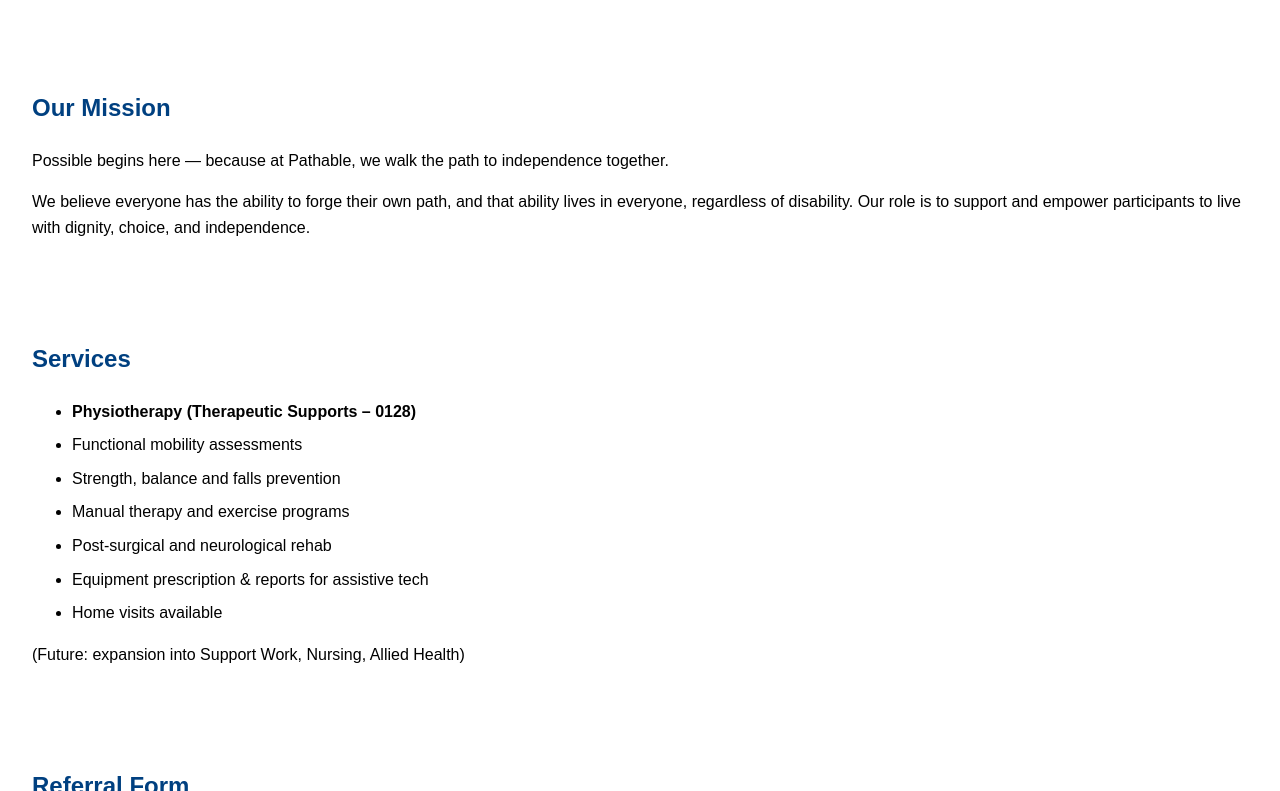
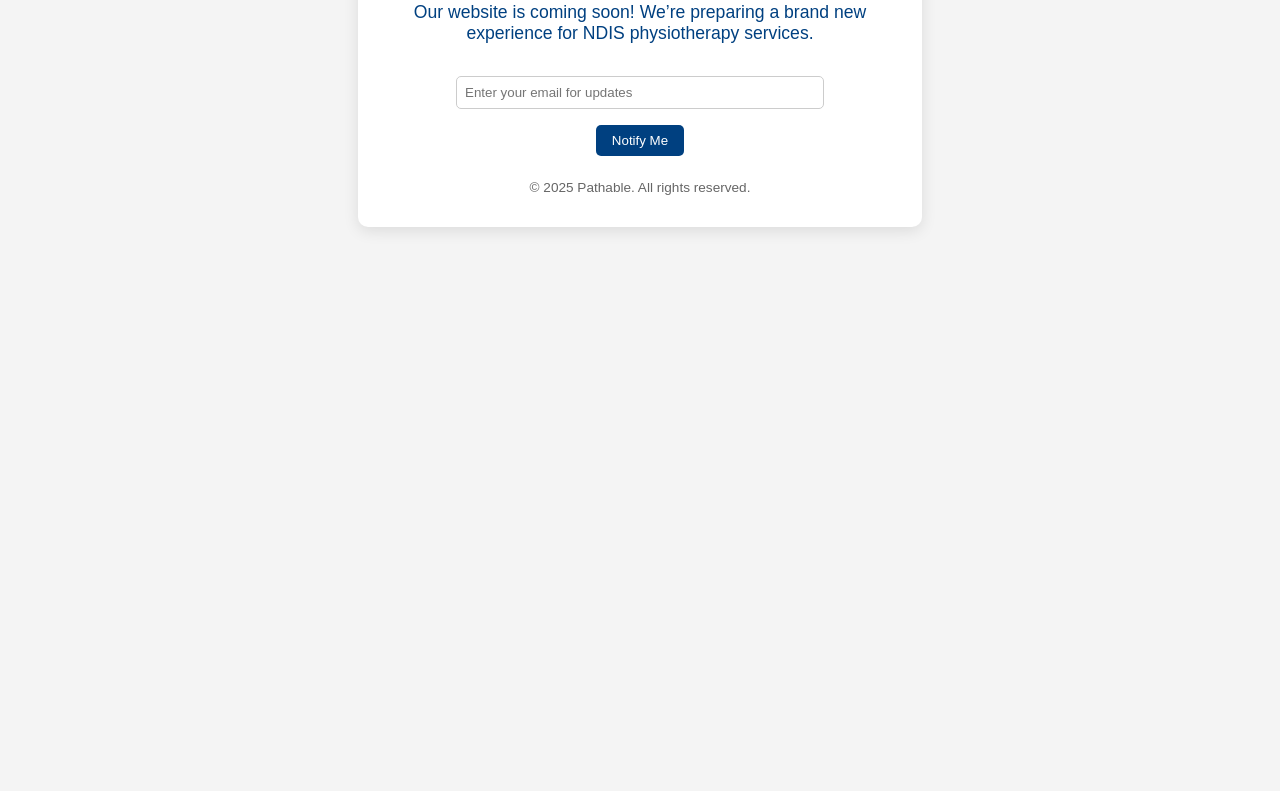
Before and after one commit to soong-au/pathable_website, a plain HTML site: page index.html in a window 1280 px wide. Shown: the part 346-1137 px from the top of the page. After the commit the page ends 800 px from the top, so only its background shows below. Drawn offline with Linux system fonts and the light colour scheme.

Commit message:
coming soon index.html

```diff
--- a/index.html
+++ b/index.html
@@ -3,68 +3,74 @@
 <head>
   <meta charset="UTF-8">
   <meta name="viewport" content="width=device-width, initial-scale=1.0">
-  <title>Pathable - NDIS Physiotherapy</title>
+  <title>Pathable - Coming Soon</title>
   <style>
-    body { font-family: Arial, sans-serif; line-height: 1.6; margin: 0; padding: 0; }
-    header { background-color: #004080; color: #fff; padding: 2rem; text-align: center; }
-    section { padding: 2rem; }
-    h1, h2 { color: #004080; }
-    .services li { margin-bottom: 0.5rem; }
-    footer { background-color: #f0f0f0; padding: 1rem; text-align: center; }
-    iframe { border: 1px solid #ccc; }
+    body {
+      margin: 0;
+      font-family: Arial, sans-serif;
+      background-color: #f4f4f4;
+      display: flex;
+      justify-content: center;
+      align-items: center;
+      height: 100vh;
+      color: #004080;
+      text-align: center;
+    }
+    .container {
+      max-width: 500px;
+      padding: 2rem;
+      background-color: #fff;
+      border-radius: 10px;
+      box-shadow: 0 4px 15px rgba(0,0,0,0.1);
+    }
+    h1 {
+      font-size: 2.5rem;
+      margin-bottom: 1rem;
+    }
+    p {
+      font-size: 1.1rem;
+      margin-bottom: 2rem;
+    }
+    input[type="email"] {
+      padding: 0.5rem;
+      width: 70%;
+      border: 1px solid #ccc;
+      border-radius: 5px;
+      margin-bottom: 1rem;
+    }
+    button {
+      padding: 0.5rem 1rem;
+      background-color: #004080;
+      color: #fff;
+      border: none;
+      border-radius: 5px;
+      cursor: pointer;
+    }
+    button:hover {
+      background-color: #0066cc;
+    }
+    footer {
+      margin-top: 1.5rem;
+      font-size: 0.85rem;
+      color: #666;
+    }
   </style>
 </head>
 <body>
+  <div class="container">
+    <h1>Pathable</h1>
+    <p>Our website is coming soon! We’re preparing a brand new experience for NDIS physiotherapy services.</p>
 
-<header>
-  <h1>Welcome to Pathable</h1>
-  <p>Your trusted NDIS physiotherapy provider</p>
-</header>
+    <!-- 이메일 수집 폼 (선택) -->
+    <form action="#" method="post" onsubmit="alert('Thanks for subscribing!'); return false;">
+      <input type="email" placeholder="Enter your email for updates" required>
+      <br>
+      <button type="submit">Notify Me</button>
+    </form>
 
-<section id="who-we-are">
-  <h2>Who We Are</h2>
-  <p>Pathable is a registered NDIS provider founded by a passionate physiotherapist.
-  We support participants in their journey toward independence, dignity, and well-being.</p>
-</section>
-
-<section id="our-mission">
-  <h2>Our Mission</h2>
-  <p>Possible begins here — because at Pathable, we walk the path to independence together.</p>
-  <p>We believe everyone has the ability to forge their own path, and that ability lives in everyone, regardless of disability.
-  Our role is to support and empower participants to live with dignity, choice, and independence.</p>
-</section>
-
-<section id="services">
-  <h2>Services</h2>
-  <ul class="services">
-    <li><strong>Physiotherapy (Therapeutic Supports – 0128)</strong></li>
-    <li>Functional mobility assessments</li>
-    <li>Strength, balance and falls prevention</li>
-    <li>Manual therapy and exercise programs</li>
-    <li>Post-surgical and neurological rehab</li>
-    <li>Equipment prescription & reports for assistive tech</li>
-    <li>Home visits available</li>
-  </ul>
-  <p>(Future: expansion into Support Work, Nursing, Allied Health)</p>
-</section>
-
-<section id="referral-form">
-  <h2>Referral Form</h2>
-  <!-- 여기에 Google Form iframe URL 삽입 -->
-  <iframe src="여기에_구글폼_URL" width="640" height="800" frameborder="0" marginheight="0" marginwidth="0">Loading…</iframe>
-</section>
-
-<section id="contact">
-  <h2>Contact Us</h2>
-  <p><strong>NDIS Physiotherapist</strong></p>
-  <p>Email: <a href="mailto:@pathable.com.au">info@pathable.com.au</a></p>
-  <p>Phone: 04XX XXX XXX</p>
-  <p>Website: <a href="https://www.pathable.com.au">www.pathable.com.au</a></p>
-</section>
-
-<footer>
-  <p>&copy; 2025 Pathable. All rights reserved.</p>
-</footer>
-
+    <footer>
+      &copy; 2025 Pathable. All rights reserved.
+    </footer>
+  </div>
 </body>
 </html>
```
